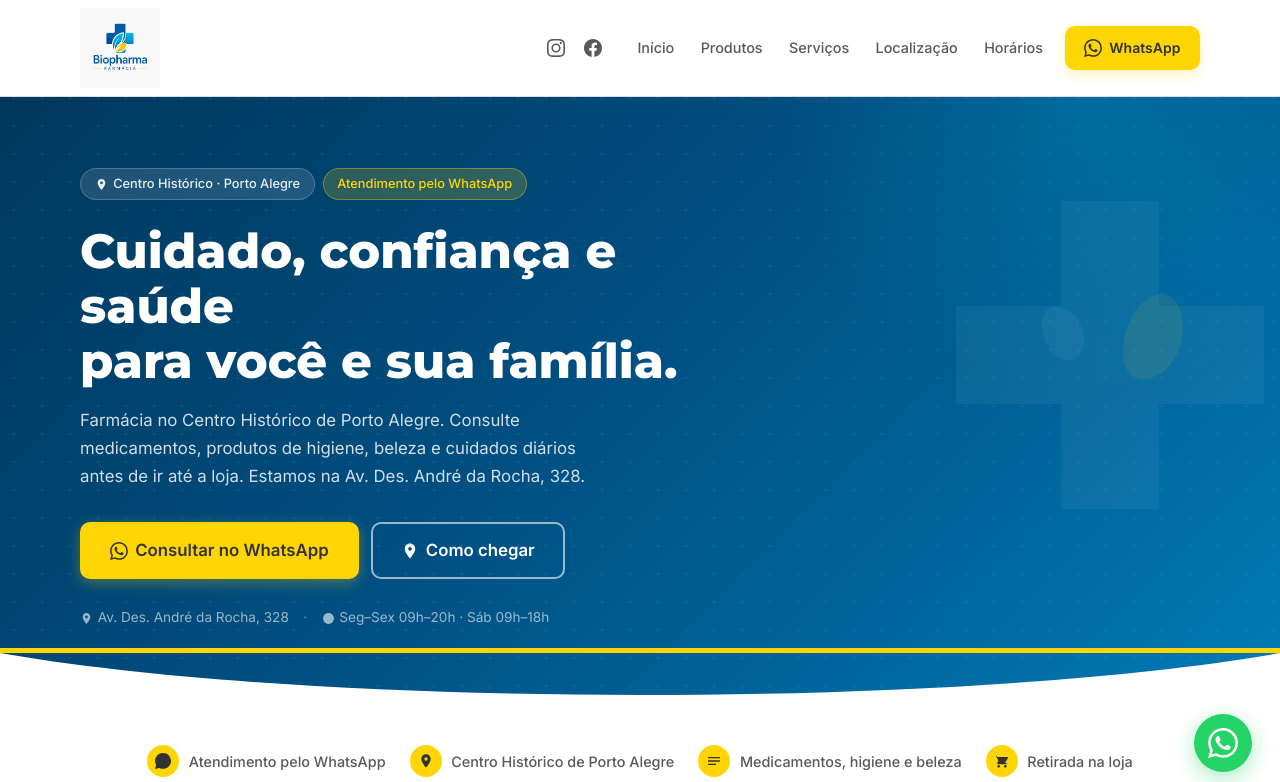
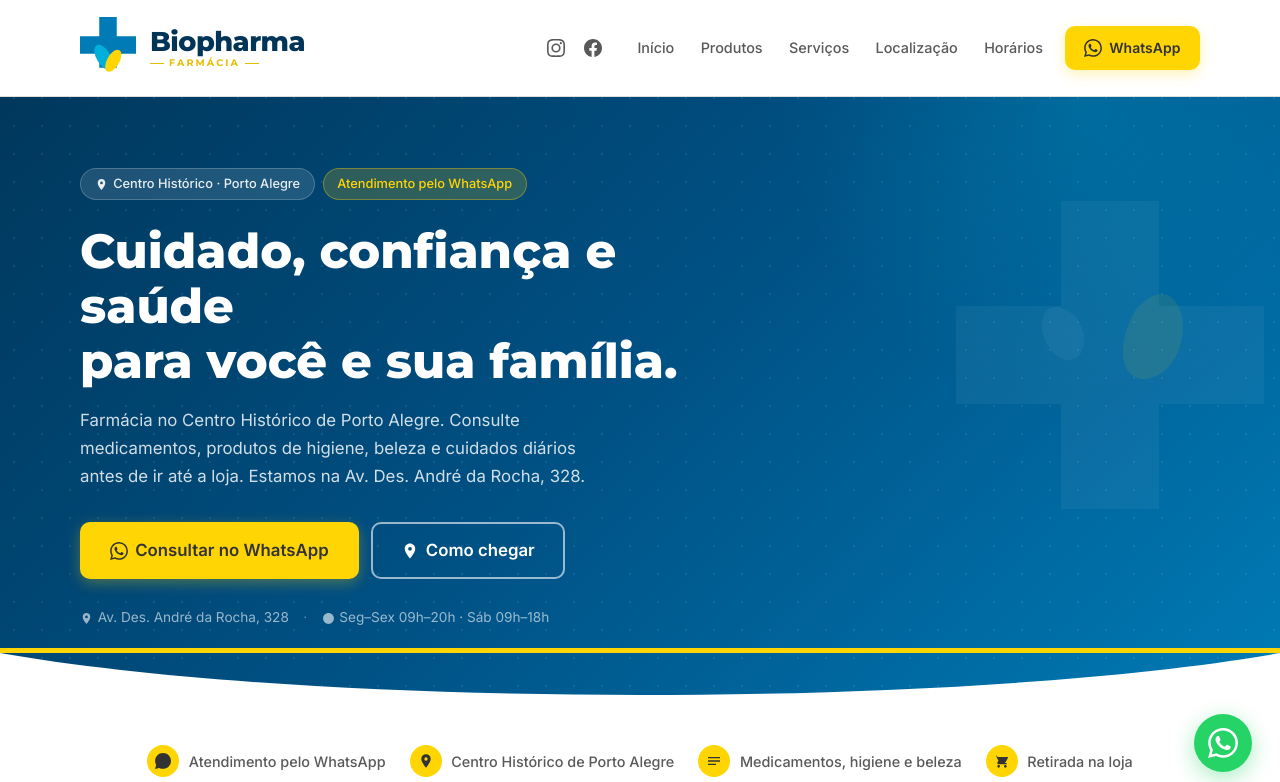
Before and after one commit to hurricanebr/farmaciabiopharma, a plain HTML site: page index.html in a window 1280 px wide. Shown: the top 782 px of the page. Drawn offline with Linux system fonts and the light colour scheme.

Commit message:
Refatora marca do header: composição horizontal SVG + texto
Substitui logo.png quadrado por bloco horizontal com ícone SVG
inline (cruz + folhas) e texto Montserrat 800, eliminando o logo
pequeno e perdido no navbar.

Co-Authored-By: Claude Sonnet 4.6 <noreply@anthropic.com>

```diff
--- a/index.html
+++ b/index.html
@@ -111,12 +111,21 @@
   <!-- ===================== NAVBAR ===================== -->
   <nav class="navbar" id="navbar" role="navigation" aria-label="Navegação principal">
     <div class="navbar__inner container">
-      <a href="#hero" class="navbar__logo" aria-label="Biopharma Farmácia — Início">
-        <img src="logo.png" alt="Biopharma Farmácia" class="navbar__logo-img" height="80"
-             onerror="this.style.display='none';this.nextElementSibling.style.display='inline-flex'">
-        <span class="navbar__logo-text" aria-hidden="true">
-          <span class="logo-bio">Bio</span><span class="logo-pharma">pharma</span>
-        </span>
+      <a href="#hero" class="brand" aria-label="Biopharma Farmácia — Início">
+        <div class="brand__icon" aria-hidden="true">
+          <svg viewBox="0 0 64 72" xmlns="http://www.w3.org/2000/svg" width="56" height="63">
+            <!-- Cruz -->
+            <path d="M22 0 H42 V22 H64 V42 H42 V58 H22 V42 H0 V22 H22 Z" fill="#007BB6"/>
+            <!-- Folha esquerda (azul-claro) -->
+            <ellipse cx="27" cy="46" rx="8" ry="16" transform="rotate(-30 27 46)" fill="#00AFDA"/>
+            <!-- Folha direita (dourado) -->
+            <ellipse cx="38" cy="50" rx="7" ry="14" transform="rotate(30 38 50)" fill="#FFD504"/>
+          </svg>
+        </div>
+        <div class="brand__text" aria-hidden="true">
+          <span class="brand__title">Biopharma</span>
+          <span class="brand__subtitle">Farmácia</span>
+        </div>
       </a>
 
       <div class="navbar__social" aria-label="Redes sociais">
--- a/style.css
+++ b/style.css
@@ -134,15 +134,33 @@ address { font-style: normal; }
   height: 100%; display: flex; align-items: center; gap: .5rem;
 }
 
-/* Logo */
-.navbar__logo { display: flex; align-items: center; text-decoration: none; flex-shrink: 0; min-width: 220px; }
-.navbar__logo-img { height: 80px; width: auto; max-width: 280px; object-fit: contain; }
-.navbar__logo-text {
-  display: none; font-family: 'Montserrat', sans-serif; font-size: 1.2rem;
-  font-weight: 700; gap: 0;
+/* Brand (composição horizontal: ícone SVG + texto) */
+.brand {
+  display: flex; align-items: center; gap: 14px;
+  text-decoration: none; flex-shrink: 0; padding: 2px 0;
 }
-.logo-bio    { color: var(--bp-main); }
-.logo-pharma { color: var(--bp-dark); }
+.brand__icon { width: 56px; height: 63px; flex-shrink: 0; display: flex; align-items: center; }
+.brand__icon svg { display: block; }
+.brand__text {
+  display: flex; flex-direction: column; gap: 3px; line-height: 1;
+}
+.brand__title {
+  font-family: 'Montserrat', 'Segoe UI', sans-serif;
+  font-size: 1.7rem; font-weight: 800;
+  color: var(--bp-dark); letter-spacing: -0.02em; line-height: 1;
+}
+.brand__subtitle {
+  font-family: 'Montserrat', 'Segoe UI', sans-serif;
+  font-size: 0.6rem; font-weight: 700;
+  color: var(--bp-yellow-h); letter-spacing: 0.22em;
+  text-transform: uppercase;
+  display: flex; align-items: center; gap: 5px; line-height: 1;
+}
+.brand__subtitle::before,
+.brand__subtitle::after {
+  content: ''; display: block; width: 14px; height: 1px;
+  background: var(--bp-yellow-h); flex-shrink: 0;
+}
 
 /* Social icons in navbar */
 .navbar__social {
@@ -698,8 +716,11 @@ address { font-style: normal; }
   :root { --nav-h: 72px; }
 
   /* Navbar mobile */
-  .navbar__logo { min-width: unset; }
-  .navbar__logo-img { height: 56px; max-width: 180px; }
+  .brand { gap: 10px; }
+  .brand__icon { width: 44px; height: 50px; }
+  .brand__icon svg { width: 44px; height: 50px; }
+  .brand__title { font-size: 1.3rem; }
+  .brand__subtitle { font-size: 0.52rem; }
   .navbar__social { display: none; }
   .navbar__hamburger { display: flex; margin-left: auto; }
   .navbar__menu {
```
